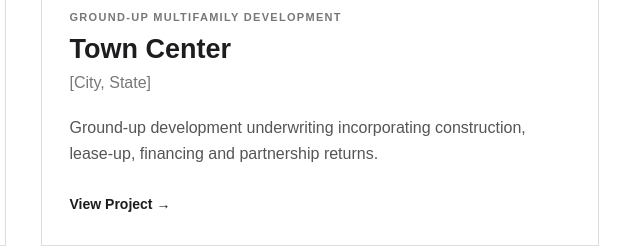
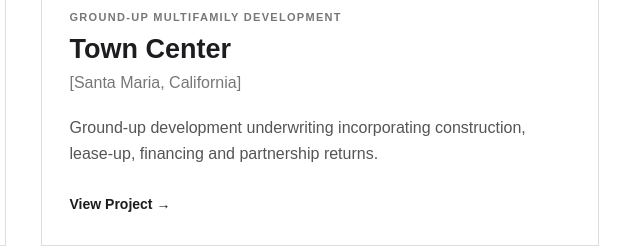
Before and after one commit to RobertWeeks2/RobertWeeksCRE, a plain HTML site: page index.html in a window 1280 px wide. Shown: the part 856-1104 px from the top of the page, 617-1257 px from the left. Drawn offline with Linux system fonts and the light colour scheme.

Commit message:
town center address

```diff
--- a/index.html
+++ b/index.html
@@ -91,7 +91,7 @@
         <h3>Town Center</h3>
 
         <p class="project-location">
-            [City, State]
+            [Santa Maria, California]
         </p>
 
         <p class="project-description">
```
